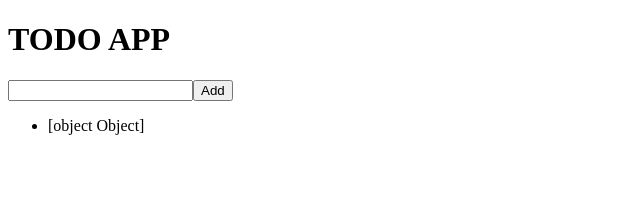
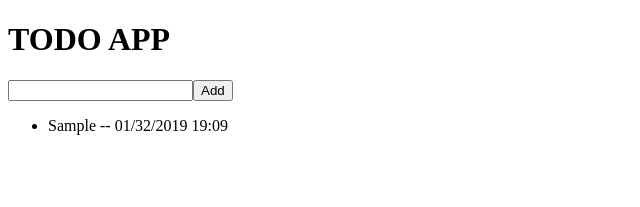
Before and after one commit to OussamaAlouat/angular-todoApp, an Angular app: page / in a window 1280 px wide. Both pictures are taken after typing "Sample" into the empty fields and a click on the button "Add". Shown: the top 207 px of the page, without its empty margins (0-640 px from the left). Built offline with nearby package versions, Linux system fonts and the light colour scheme.

Commit message:
Added date filter

```diff
--- a/src/app/views/todo.component.html
+++ b/src/app/views/todo.component.html
@@ -6,7 +6,9 @@
 
   <div *ngIf="activities">
     <ul>
-      <li *ngFor="let act of activities">{{act}}</li>
+      <li *ngFor="let act of activities">
+        {{act.name}} -- {{act.date | date: 'dd/mm/yyyy HH:MM'}}
+      </li>
     </ul>
   </div>
 </div>
```
